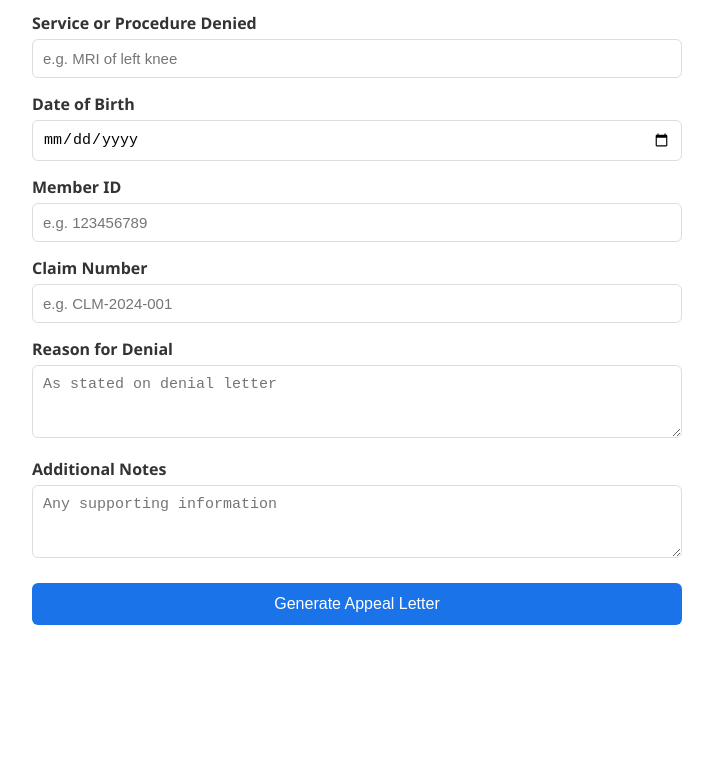
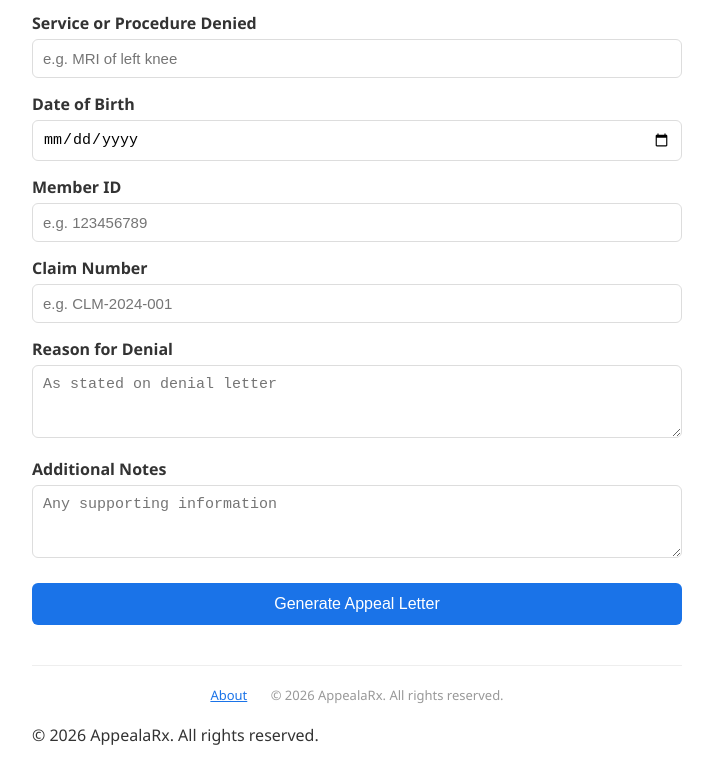
Before and after one commit to KatieBellz/AppealaRx, a website: page index.html in a window 1280 px wide. Shown: the part 327-1110 px from the top of the page, without its empty margins (283-996 px from the left). Before the commit the page ends 1052 px from the top, so only its background shows below. Drawn offline with Linux system fonts and the light colour scheme.

Commit message:
added about me to footer

```diff
--- a/index.html
+++ b/index.html
@@ -74,5 +74,10 @@ printBtn.onclick = () => window.print();
 output.appendChild(printBtn);
 });
 </script>
+<footer style="text-align:center; margin-top:40px; padding:20px; color:#999; font-size:13px; border-top:1px solid #eee;">
+  <a href="/about.html" style="color:#1a73e8; margin-right:20px;">About</a>
+  © 2026 AppealaRx. All rights reserved.
+</footer>  © 2026 AppealaRx. All rights reserved.
+</footer>
 </body>
 </html>
```
